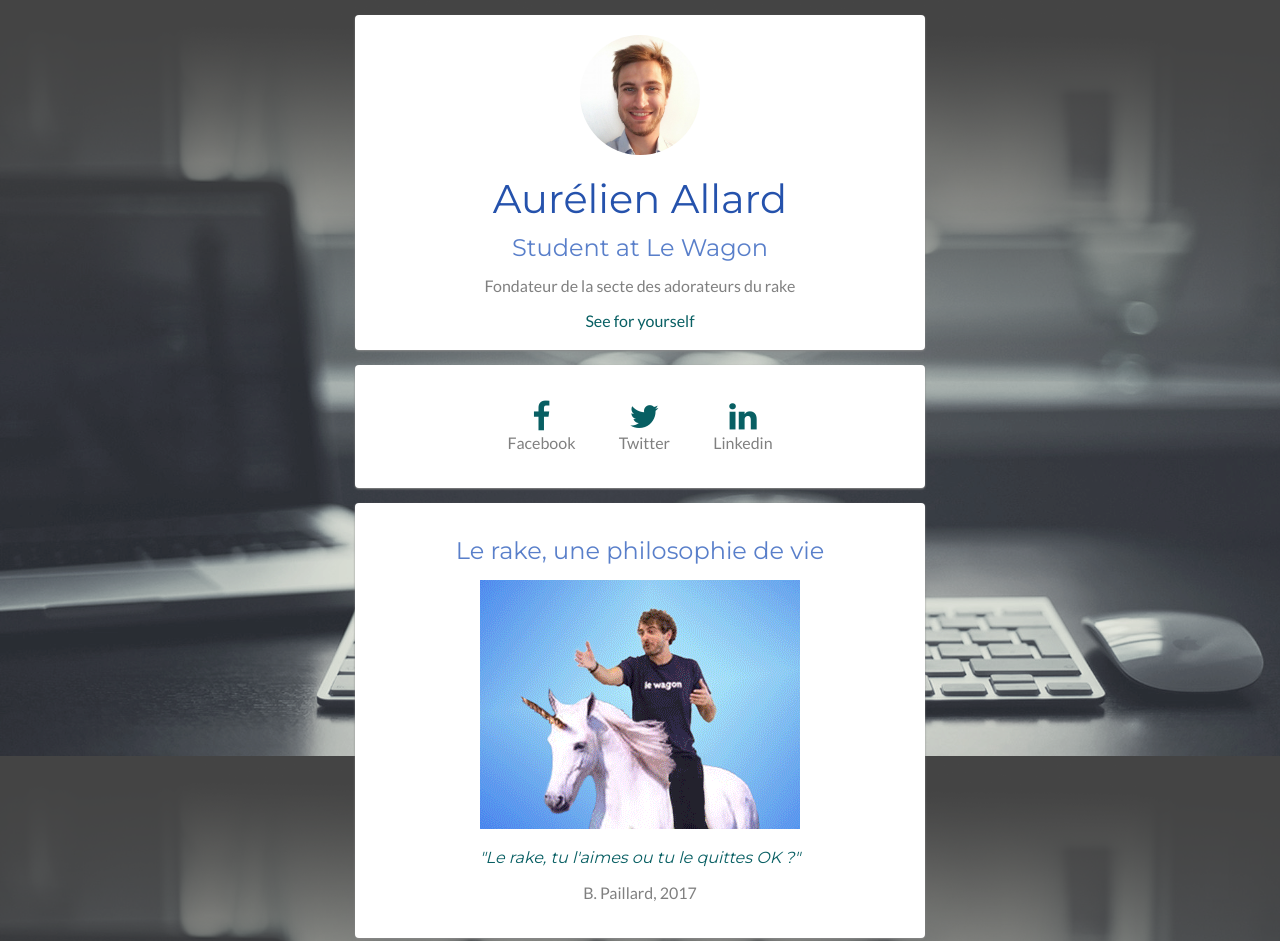
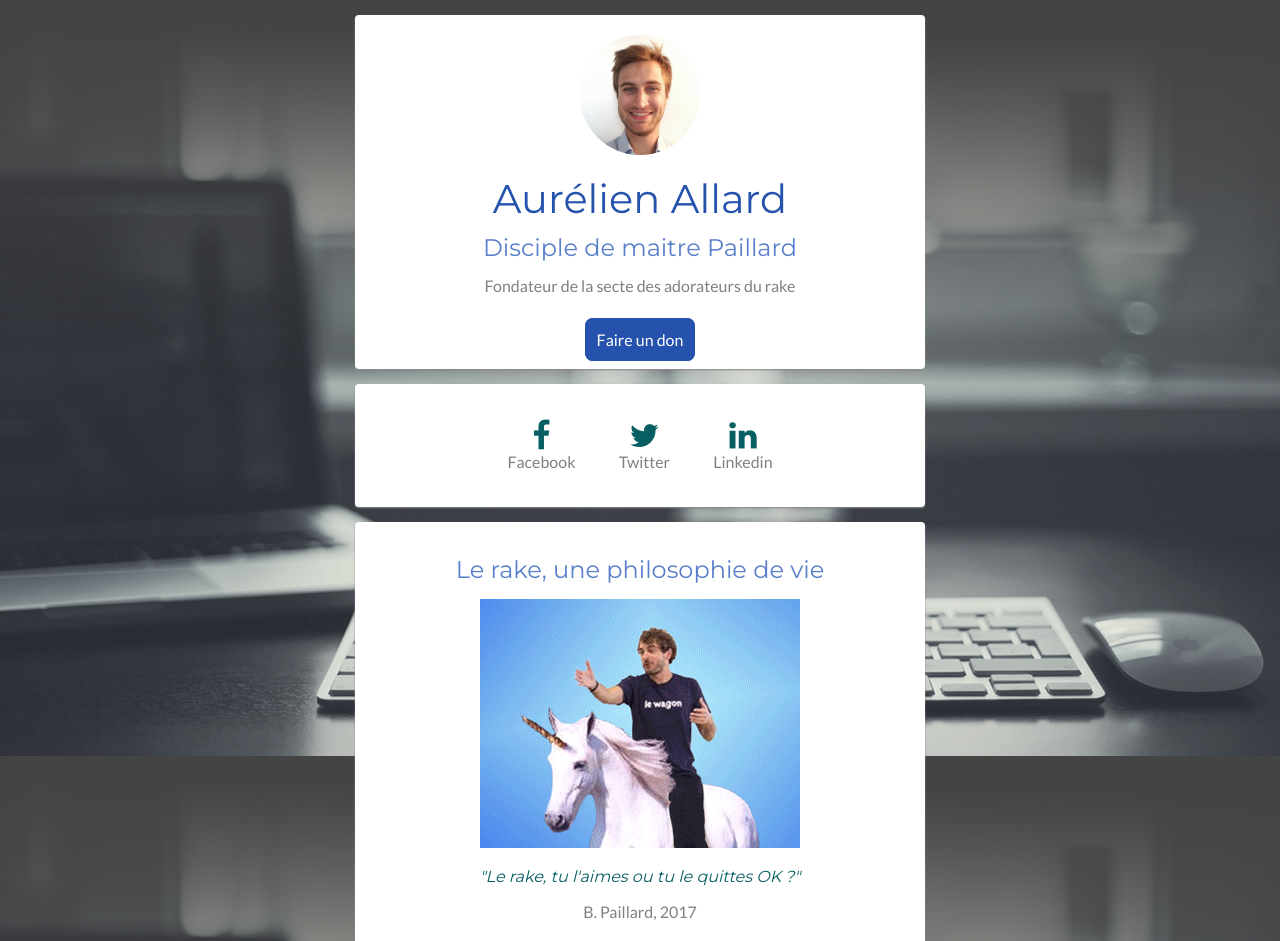
Before and after one commit to Aurel-Allard/profile, a plain HTML site: page index.html in a window 1280 px wide. Shown: the top 941 px of the page. Drawn offline with Linux system fonts and the light colour scheme.

Commit message:
Petites améliorations

```diff
--- a/index.html
+++ b/index.html
@@ -13,9 +13,12 @@
       <div class="card text-center">
         <img src="images/profile.jpg" class="img-circle" width="120" alt="My profile picture">
         <h1>Aurélien Allard</h1>
-        <h2>Student at Le Wagon</h2>
+        <h2>Disciple de maitre Paillard</h2>
         <p>Fondateur de la secte des adorateurs du rake</p>
-        <a href="#">See for yourself</a>
+        <br>
+        <div class="button-blue">
+          <a href="#">Faire un don</a>
+        </div>
       </div>
       <div class="card text-center">
         <ul>
@@ -66,7 +69,7 @@
         </table>
       </div>
       <div class="card">
-        <h2>About this page</h2>
+        <h2>AA propos</h2>
         <p><em>Les adorateurs du rake officient du lundi au vendredi sans interruption. <a href="https://www.lewagon.com/" target="_blank">Cliquez-ici</a> pour vous devenir membre permanent. Frais de 6.000€ à prévoir.</em></p>
         <div class="text-center">
           <ul>
--- a/style.css
+++ b/style.css
@@ -44,7 +44,7 @@ a {
 
 a:hover {
   color: #2552AC;
-  text-decoration: underline;
+  text-decoration: none;
 }
 
 ul {
@@ -101,3 +101,23 @@ li {
 .whole-article {
   margin: 20px;
 }
+
+.button-blue a {
+  color: #FFF;
+  background-color: #2552AC;
+  padding: 10px;
+  border-radius: 8px;
+  border-style: solid;
+  border-color: #2552AC;
+  border-width: 2px;
+}
+
+.button-blue a:hover {
+  color: #2552AC;
+  background-color: #FFF;
+  padding: 10px;
+  border-radius: 8px;
+  border-style: solid;
+  border-color: #2552AC;
+  border-width: 2px;
+}
```
